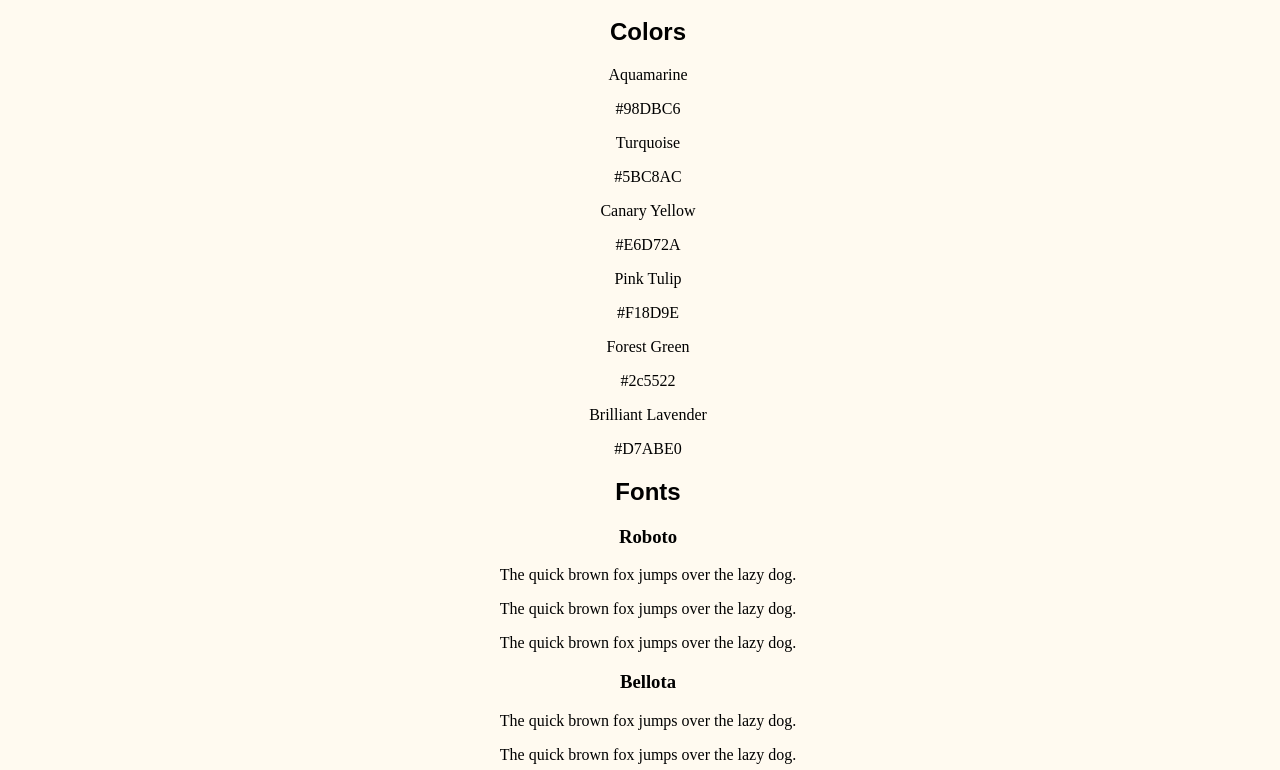
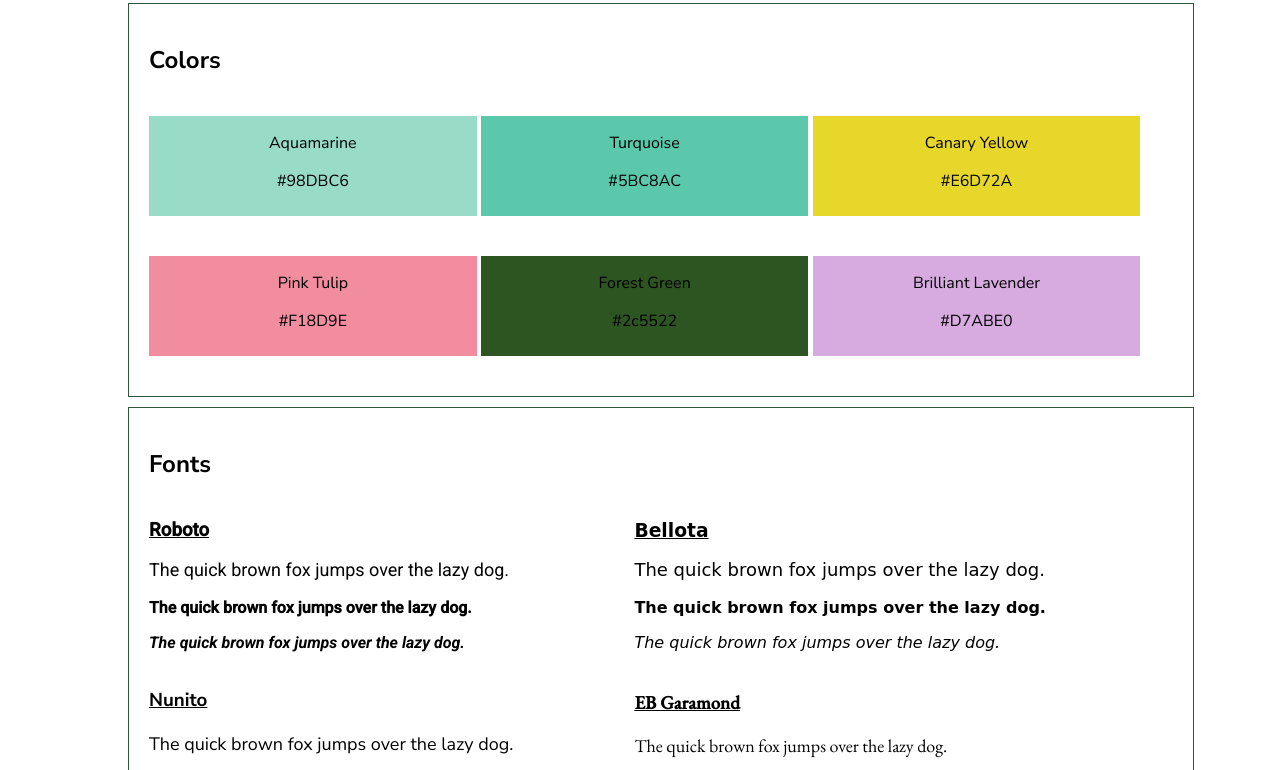
Before and after one commit to ndt1231/ndt1231.github.io, a plain HTML site: page project2/index.html in a window 1280 px wide. Shown: the part 100-870 px from the top of the page. Drawn offline with nearby package versions, Linux system fonts and the light colour scheme; files that its build step writes are made by us from their sources; a web font is replaced by a local one.

Commit message:
Update index.html

```diff
--- a/project2/index.html
+++ b/project2/index.html
@@ -2,7 +2,7 @@
 <html>
     <head>
         <title>My Website Design System</title>
-        <link href="project2/styles.css" type="text/css" rel="stylesheet">
+        <link href="style.css" type="text/css" rel="stylesheet">
         <link href="https://fonts.googleapis.com/css?family=Bellota:400,400i,700|EB+Garamond:400,500,500i|Nunito+Sans:400,400i,700|Roboto:400,500,700i" rel="stylesheet">
     </head>
     <body>
```
